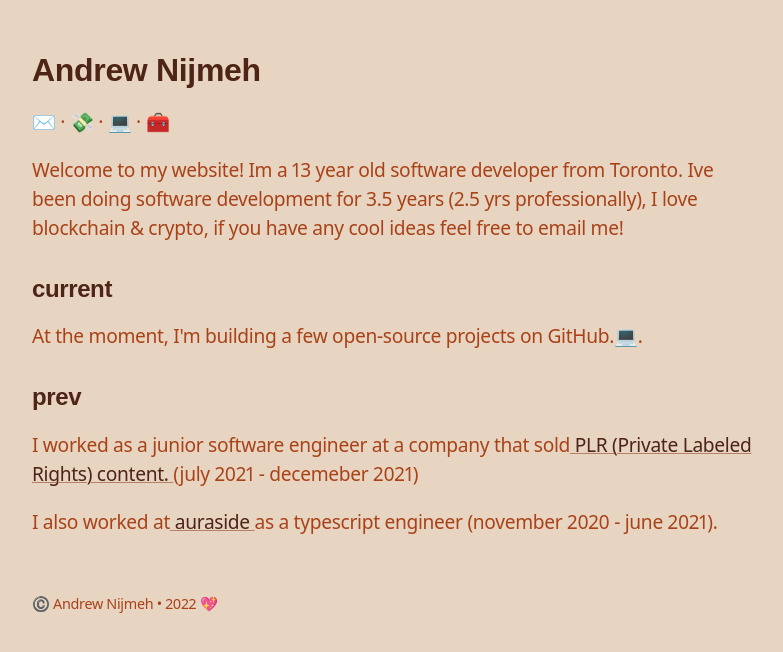
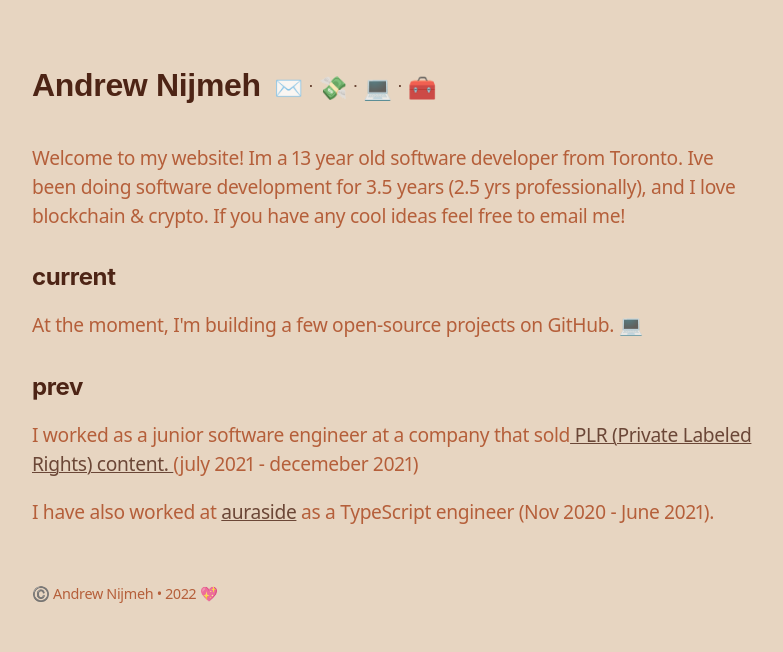
Before and after one commit to imReset/nijmeh.xyz, a Next.js app: page / in a window 1280 px wide. Shown: the top 652 px of the page, without its empty margins (248-1031 px from the left). Built offline with nearby package versions, Linux system fonts and the light colour scheme; a web font is replaced by a local one.

Commit message:
Design update 1
Feel free to change anything if you don't like it! =)

```diff
--- a/pages/index.tsx
+++ b/pages/index.tsx
@@ -6,9 +6,7 @@ export default function Home() {
   return (
       <div className="container">
         <title>Andrew Nijmeh</title>
-        <h1>Andrew Nijmeh</h1>
-
-        <p>
+        <h1>Andrew Nijmeh <p className="links">
           <Link href="mailto:andrewn@gmx.com" passHref><strong> ✉️ </strong></Link> ·
 
           <Link href="https://github.com/sponsors/anddddrew" passHref><strong> 💸 </strong></Link> ·
@@ -16,14 +14,16 @@ export default function Home() {
           <Link href="https://github.com/anddddrew" passHref><strong> 💻 </strong></Link> ·
 
           <Link href="/toolbox" passHref><strong> 🧰 </strong></Link>
-        </p>
+        </p></h1>
+
+
         <p>
-          Welcome to my website! Im a 13 year old software developer from Toronto. Ive been doing software development for 3.5 years (2.5 yrs professionally),
-          I love blockchain & crypto, if you have any cool ideas feel free to email me!
+          Welcome to my website! Im a 13 year old software developer from Toronto. Ive been doing software development for 3.5 years (2.5 yrs professionally), and
+          I love blockchain & crypto. If you have any cool ideas feel free to email me!
         </p>
         <h2>current</h2>
         <p>
-          At the moment, I'm building a few open-source projects on GitHub.💻.
+          At the moment, I'm building a few open-source projects on GitHub. 💻
         </p>
         <h2>
           prev
@@ -36,9 +36,7 @@ export default function Home() {
               (july 2021 - decemeber 2021)
         </p>
         <p>
-          I also worked at
-          <a href="https://auraside.com"> auraside </a>
-            as a typescript engineer (november 2020 - june 2021).
+          I have also worked at <a href="https://auraside.com">auraside</a> as a TypeScript engineer (Nov 2020 - June 2021).
         </p>
         <p className="footer">
           <span>
--- a/pages/toolbox.tsx
+++ b/pages/toolbox.tsx
@@ -8,7 +8,7 @@ export default function Toolbox() {
             <title>Andrews Toolbox</title>
             <h1>Toolbox</h1>
             <p>
-                Im a developer.. so I have a bunch of programs & tools I use on a daily basis. so Ive listed it all here :)
+                I'm a developer, so I have a bunch of programs & tools I use on a daily basis. I've listed it all here :)
             </p>
             <h2>
                 Gear
@@ -23,7 +23,7 @@ export default function Toolbox() {
                 <p>
                     My dock is very minimal.
 
-                    I dislike when its cluttered, so I keep a very small amount of apps.
+                    I dislike when it's cluttered, so I keep a very small amount of apps.
 
                     Here are the apps I use on a daily basis.
 
--- a/styles/globals.css
+++ b/styles/globals.css
@@ -5,6 +5,7 @@
   font-display: block;
   src: url(/fonts/Inter-roman.latin.var.woff2) format('woff2');
 }
+
 @font-face {
   font-family: 'Inter var';
   font-style: italic;
@@ -13,6 +14,7 @@
   src: url(/fonts/Inter-italic.latin.var.woff2) format('woff2');
   font-named-instance: 'Italic';
 }
+
 a ::selection {
   background: #1455bd2c;
   color: #000;
@@ -34,12 +36,14 @@ body {
     'Segoe UI', Roboto, 'Helvetica Neue', Arial, 'Noto Sans', sans-serif,
     'Apple Color Emoji', 'Segoe UI Emoji', 'Segoe UI Symbol', 'Noto Color Emoji';
   -webkit-font-smoothing: subpixel-antialiased;
-  font-feature-settings: 'case' 1, 'cpsp' 1, 'dlig' 1, 'cv01' 1, 'cv02',
-    'cv03' 1, 'cv04' 1;
-  font-variation-settings: 'wght' 400;
+  font-feature-settings: 'case'1, 'cpsp'1, 'dlig'1, 'cv01'1, 'cv02',
+    'cv03'1, 'cv04'1;
+  font-variation-settings: 'wght'400;
   font-variant: common-ligatures contextual;
   letter-spacing: -0.02em;
-  display:flex; flex-direction:column; justify-content:center;
+  display: flex;
+  flex-direction: column;
+  justify-content: center;
   padding: 0.75rem;
   background: #e7d5c1;
   color: #a94219;
@@ -47,7 +51,7 @@ body {
 }
 
 @media screen and (min-device-pixel-ratio: 1.5),
-  screen and (min-resolution: 1.5dppx) {
+screen and (min-resolution: 1.5dppx) {
   body {
     -webkit-font-smoothing: antialiased;
     -moz-osx-font-smoothing: grayscale;
@@ -77,50 +81,74 @@ a {
 }
 
 a {
-  text-underline-position: from-font;
   text-decoration-skip-ink: all;
-  text-decoration-color: #9a5337a6;
-  text-underline-offset: -1px;
-  text-decoration-line: underline;
+  text-decoration: all #9a5337a6 -1px underline solid;
   text-decoration-thickness: from-font;
   transition: all 0.2s ease;
-  text-decoration-style: solid;
 }
 
+h2,
 h3,
 h4,
 h5,
 h6 {
-  font-family: 'Inter var', sans-serif;
-  font-variation-settings: 'wght' 600;
+  font-family: 'Inter var', -apple-system, Helvetica Neue, Roboto, Helvetica, Arial, sans-serif;
+  font-variation-settings: 'wght'600;
   margin-top: 2rem;
 }
+
 h2 {
-  font-family: 'Inter var', sans-serif;
-  font-variation-settings: 'wght' 650;
+  font-variation-settings: 'wght'650;
   letter-spacing: -0.024rem;
   margin-top: 2rem;
 }
+
 h1 {
   font-family: 'Inter var', sans-serif;
-  font-variation-settings: 'wght' 700;
+  font-variation-settings: 'wght'700;
   font-size: 2rem;
   margin-bottom: 0.4em;
 }
+
 p {
   font-size: 1.2rem;
   line-height: 1.5;
+  opacity: 0.8;
+  font-weight: 400;
 }
+
+p.links {
+  display: inline-flex;
+}
+
+p.links strong {
+  cursor: pointer;
+  display: block;
+  margin: 0 5px;
+  user-select: none;
+  transition: 100ms;
+  font-size: 23px;
+}
+p.links:not(strong) {
+  cursor: default;
+}
+p.links strong:hover {
+  transform: translateY(-1px);
+  text-shadow: 0 1px 10px rgba(0, 0, 0, 0.178);
+}
+
 .footer {
   margin-top: 3.5rem;
   font-size: 0.9rem;
   padding-left: auto;
 }
+
 b,
 strong {
-  font-variation-settings: 'wght' 680;
+  font-variation-settings: 'wght'680;
 }
+
 code {
   font-family: 'Inter var', sans-serif;
-  font-variation-settings: 'wght' 680;
+  font-variation-settings: 'wght'680;
 }
```
